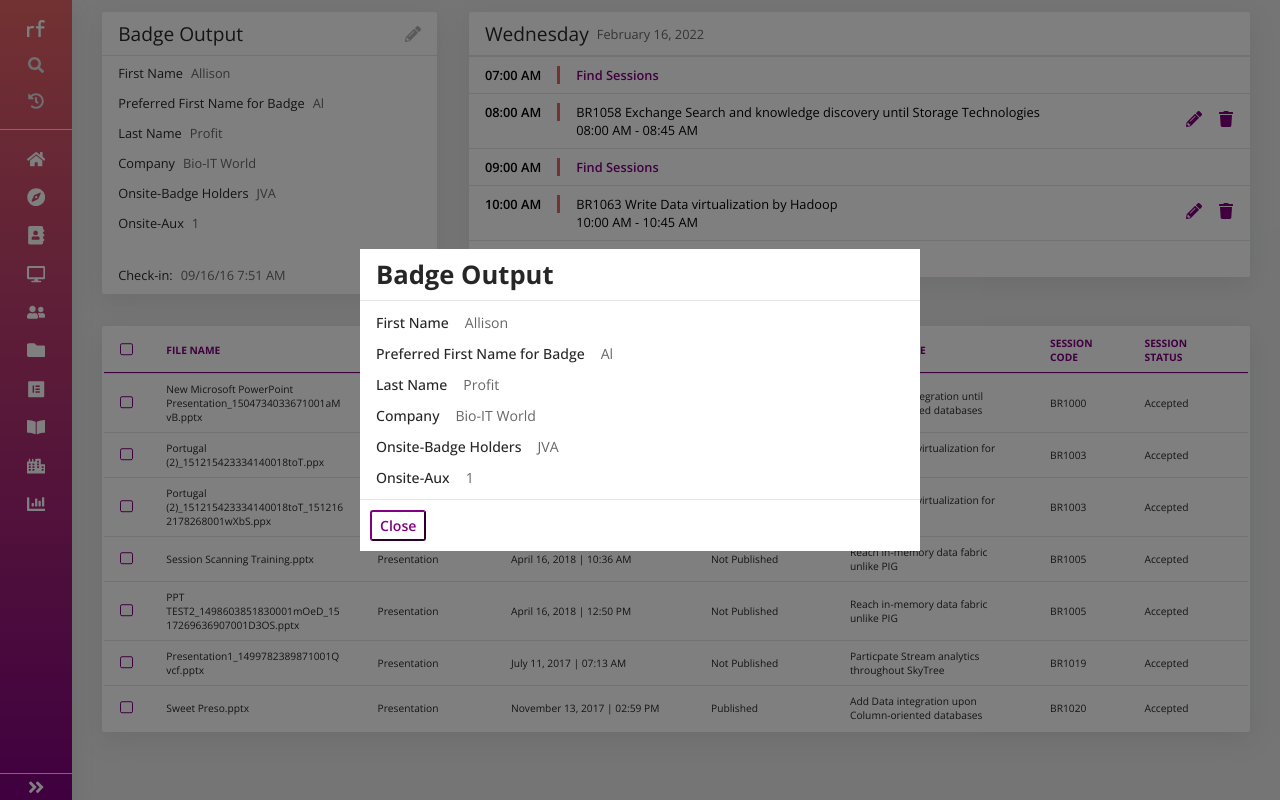
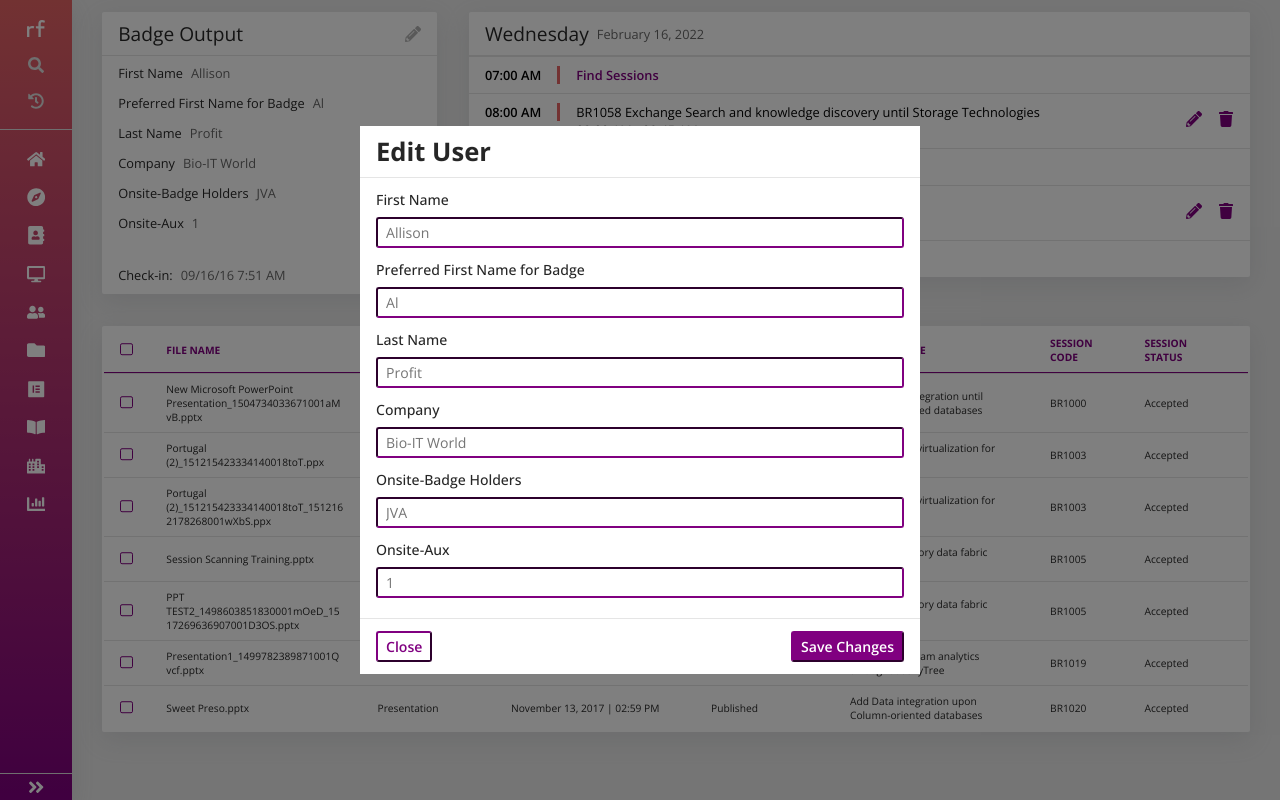
Before and after one commit to Phil-Elliott/dashboard_project, a React (Create React App) app: page / in a window 1280 px wide. Both pictures are taken after a click on the icon 412 px from the left and 33 px from the top of the page. Built offline with nearby package versions, Linux system fonts and the light colour scheme.

Commit message:
fixed modal

```diff
--- a/src/App.js
+++ b/src/App.js
@@ -28,6 +28,8 @@ export default App
   ToDo
     1) ReadMe
     2) Style Modal box
-    3) Clean up code
     4) Send ZipFile
+    4) Fix esc key for modal
+
+    change font size of icons for larger screens
 */
--- a/src/Content/Components/BadgeModal/Modal.js
+++ b/src/Content/Components/BadgeModal/Modal.js
@@ -28,29 +28,34 @@ const badgeDetails = [
   },
 ]
 
+// closes modal with ESC key
 const Modal = ({ changeDisplay, display }) => {
-  // const closeOnEscapeKeyDown = (e) => {
-  //   if ((e.charCode || e.keyCode) === 27) {
-  //     changeDisplay()
-  //   }
-  // }
+  const closeOnEscapeKeyDown = (e) => {
+    if ((e.charCode || e.keyCode) === 27) {
+      changeDisplay()
+    }
+  }
 
-  // useEffect(() => {
-  //   document.body.addEventListener("keydown", closeOnEscapeKeyDown)
-  // }, [])
+  // Allows ESC key to only be used to close
+  useEffect(() => {
+    if (display === true) {
+      document.body.addEventListener("keydown", closeOnEscapeKeyDown)
+    }
+  }, [display])
 
   return (
     <div className={`modal ${display ? "show" : ""}`} onClick={changeDisplay}>
       <div className="modal-content" onClick={(e) => e.stopPropagation()}>
         <div className="modal-header">
-          <h1 className="modal-title">Badge Output</h1>
+          <h1 className="modal-title">Edit User</h1>
         </div>
         <div className="modal-body">
           {badgeDetails.map((detail, i) => {
             return (
               <div key={i}>
                 <h2>{detail.question}</h2>
-                <p>{detail.answer}</p>
+                {/* <p>{detail.answer}</p> */}
+                <input type="text" placeholder={detail.answer} />
               </div>
             )
           })}
@@ -59,6 +64,9 @@ const Modal = ({ changeDisplay, display }) => {
           <button onClick={changeDisplay} className="modal-close-btn">
             Close
           </button>
+          <button onClick={changeDisplay} className="modal-save-btn">
+            Save Changes
+          </button>
         </div>
       </div>
     </div>
--- a/src/Content/Components/BadgeModal/Modal.scss
+++ b/src/Content/Components/BadgeModal/Modal.scss
@@ -7,12 +7,11 @@
   right: 0;
   bottom: 0;
   background-color: rgba(0, 0, 0, 0.5);
-  display: flex;
-  align-items: center;
+  @extend %flex-align;
   justify-content: center;
   z-index: 5;
   opacity: 0;
-  transition: all 0.5s ease-in-out;
+  transition: $transistion-ease;
   pointer-events: none;
 }
 
@@ -23,9 +22,9 @@
 
 .modal-content {
   width: clamp(40%, 35rem, 90%);
-  background-color: white;
+  background-color: $white;
   transform: translateY(-200px);
-  transition: all 0.5s ease-in-out;
+  transition: $transistion-ease;
 
   .modal-header {
     @include header-container;
@@ -39,36 +38,52 @@
 
 .modal-body {
   border-block: 1.5px solid $border-dark;
-  padding: 0.75rem 1rem 0;
+  padding: 0.75rem 1rem 0.5rem;
 
   div {
-    @include flex-align;
+    color: $text;
     padding-bottom: 0.75rem;
 
     h2 {
-      color: $text;
       font-size: clamp(0.8rem, 1.1vw, 1.1vw);
       font-weight: 500;
       margin-right: 1rem;
+      padding-bottom: 0.5rem;
     }
-    p {
-      color: $text-light;
+    input {
       font-size: clamp(0.8rem, 1.1vw, 1.1vw);
+      border-color: $secondary;
+      border-radius: 3px;
+      padding: 0.25rem 0.5rem;
+      width: 100%;
     }
   }
 }
 
 .modal-footer {
-  padding: 10px;
+  display: flex;
+  justify-content: space-between;
+  padding: 0.75rem 1rem;
 
   button {
-    background-color: white;
-    border-color: $secondary;
     border-radius: 3px;
     cursor: pointer;
-    color: $secondary;
     font-size: clamp(0.8rem, 1.1vw, 1.1vw);
     font-weight: 600;
     padding: 0.25rem 0.5rem;
   }
+  .modal-close-btn {
+    background-color: $white;
+    border-color: $secondary;
+    color: $secondary;
+  }
+  .modal-save-btn {
+    background-color: $secondary;
+    border-color: $secondary;
+    color: $white;
+
+    &:hover {
+      opacity: 0.9;
+    }
+  }
 }
--- a/src/Content/Components/BadgeOutput/BadgeOutput.scss
+++ b/src/Content/Components/BadgeOutput/BadgeOutput.scss
@@ -22,7 +22,7 @@
   padding: 0.5rem 1rem;
 
   div {
-    @include flex-align;
+    @extend %flex-align;
     padding-bottom: 0.75rem;
 
     h2 {
@@ -39,12 +39,12 @@
 }
 
 .badge-footer-container {
-  @include flex-align;
+  @extend %flex-align;
   justify-content: space-between;
   padding: 0.75rem 1rem 0.5rem;
 
   .badge-footer-left {
-    @include flex-align;
+    @extend %flex-align;
 
     h2 {
       color: $text;
--- a/src/Content/Components/FileTable/FileTable.js
+++ b/src/Content/Components/FileTable/FileTable.js
@@ -71,6 +71,7 @@ const tableData = [
 const FileTable = () => {
   const [checked, setChecked] = useState(false)
 
+  // checks or unchecks all checkboxs
   const changeChecked = () => {
     setChecked(!checked)
   }
--- a/src/Content/Components/FileTable/FileTable.scss
+++ b/src/Content/Components/FileTable/FileTable.scss
@@ -79,7 +79,7 @@
     content: "";
     transform: scale(0);
     transition: 120ms transform ease-in-out;
-    box-shadow: inset 1em 1em var(--form-control-color);
+    box-shadow: $box-shadow;
   }
 
   input[type="checkbox"]:checked::before {
--- a/src/Content/Components/Schedule/Schedule.js
+++ b/src/Content/Components/Schedule/Schedule.js
@@ -25,11 +25,6 @@ const months = [
   "November",
   "December",
 ]
-const d = new Date()
-let day = days[d.getDay()]
-let dayNumber = d.getDate()
-let month = months[d.getMonth()]
-let year = d.getYear() + 1900
 
 const scheduleData = [
   {
@@ -57,6 +52,12 @@ const scheduleData = [
   },
 ]
 
+const d = new Date()
+let day = days[d.getDay()]
+let dayNumber = d.getDate()
+let month = months[d.getMonth()]
+let year = d.getYear() + 1900
+
 const Schedule = () => {
   return (
     <div className="schedule">
--- a/src/Content/Content.js
+++ b/src/Content/Content.js
@@ -8,6 +8,7 @@ import Modal from "./Components/BadgeModal/Modal"
 const Content = () => {
   const [display, setDisplay] = useState(false)
 
+  // displays the modal
   const changeDisplay = () => {
     setDisplay(!display)
   }
--- a/src/Nav/Nav.scss
+++ b/src/Nav/Nav.scss
@@ -4,7 +4,7 @@
   background: linear-gradient($primary, $secondary);
   box-shadow: $box-shadow;
   color: $white;
-  @include flex-column;
+  @extend %flex-column;
   justify-content: space-between;
   font-size: 1.15rem;
   height: 100%;
@@ -14,11 +14,10 @@
 }
 
 .nav-main-top {
-  @include flex-column;
+  @extend %flex-column;
 
   img {
-    filter: invert(100%) sepia(100%) saturate(0%) hue-rotate(288deg)
-      brightness(102%) contrast(102%);
+    filter: $logo-filter-color;
     margin-top: 1.25rem;
     width: 25%;
   }
@@ -42,14 +41,14 @@
     width: 100%;
 
     &:hover {
-      background-color: rgba(0, 0, 0, 0.1);
+      background-color: rgba(0, 0, 0, 0.15);
     }
   }
 }
 
 .nav-bottom {
   cursor: pointer;
-  @include flex-column;
+  @extend %flex-column;
   justify-content: center;
   margin-bottom: 0.25rem;
   width: 100%;
@@ -63,7 +62,7 @@
 @media only screen and (max-width: 1100px) {
   .nav-container {
     transform: translateX(0px);
-    transition: all 0.5s ease-in-out;
+    transition: $transistion-ease;
   }
   .nav-main-top {
     img,
@@ -81,7 +80,7 @@
   }
   .unactive-side-nav {
     transform: translateX(-5rem);
-    transition: all 0.5s ease-in-out;
+    transition: $transistion-ease;
   }
   .active-side-nav {
     height: 100%;
--- a/src/ResponsiveNav/ResponsiveNav.scss
+++ b/src/ResponsiveNav/ResponsiveNav.scss
@@ -13,8 +13,7 @@
   z-index: 2;
 
   img {
-    filter: invert(100%) sepia(100%) saturate(0%) hue-rotate(288deg)
-      brightness(102%) contrast(102%);
+    filter: $logo-filter-color;
     width: 1.4rem;
     margin-right: 1.5rem;
   }
@@ -28,24 +27,20 @@
 }
 
 .responsive-nav-left {
-  display: flex;
-  align-items: center;
+  @extend %flex-align;
 }
 
 .toggle-button {
   background-color: transparent;
   border: none;
   cursor: pointer;
-  display: flex;
-  justify-content: center;
-  flex-direction: column;
+  @extend %flex-column;
   justify-content: space-between;
-  align-items: flex-end;
   width: 1.5rem;
 
   span {
     height: 2.25px;
-    background-color: white;
+    background-color: $white;
     border-radius: 10px;
   }
   .bar1 {
--- a/src/Shared.scss
+++ b/src/Shared.scss
@@ -1,3 +1,4 @@
+//================================================
 // Colors
 //================================================
 $background-color: #eaeaea;
@@ -10,24 +11,32 @@ $text: #000000d9;
 $text-light: #00000099;
 $icons-light: #0000004d;
 
+//================================================
 //Other
 //================================================
 $box-shadow: rgba(149, 157, 165, 0.2) 0px 8px 24px;
 $small-text: clamp(0.8rem, 0.8vw, 0.8vw);
+$logo-filter-color: invert(100%) sepia(100%) saturate(0%) hue-rotate(288deg)
+  brightness(102%) contrast(102%);
+$transistion-ease: all 0.5s ease-in-out;
+
+//================================================
+// Placeholders
+//================================================
+%flex-align {
+  display: flex;
+  align-items: center;
+}
+
+%flex-column {
+  display: flex;
+  align-items: center;
+  flex-direction: column;
+}
 
 //================================================
 // Mixin
 //================================================
-@mixin flex-align {
-  display: flex;
-  align-items: center;
-}
-
-@mixin flex-column {
-  display: flex;
-  align-items: center;
-  flex-direction: column;
-}
 
 @mixin header-container {
   color: $text;
```
